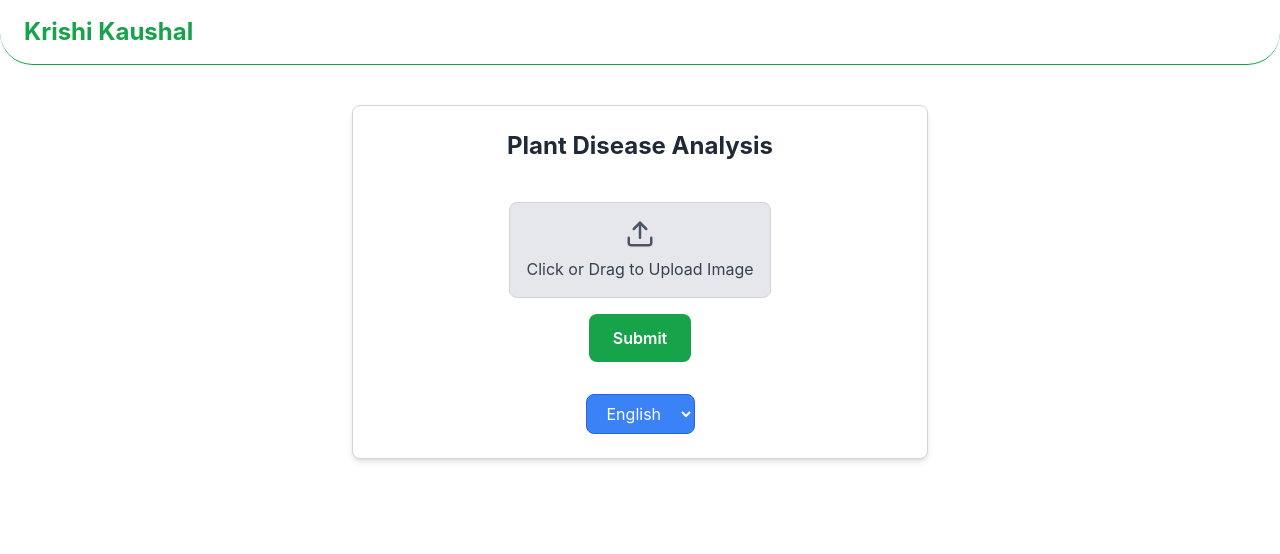
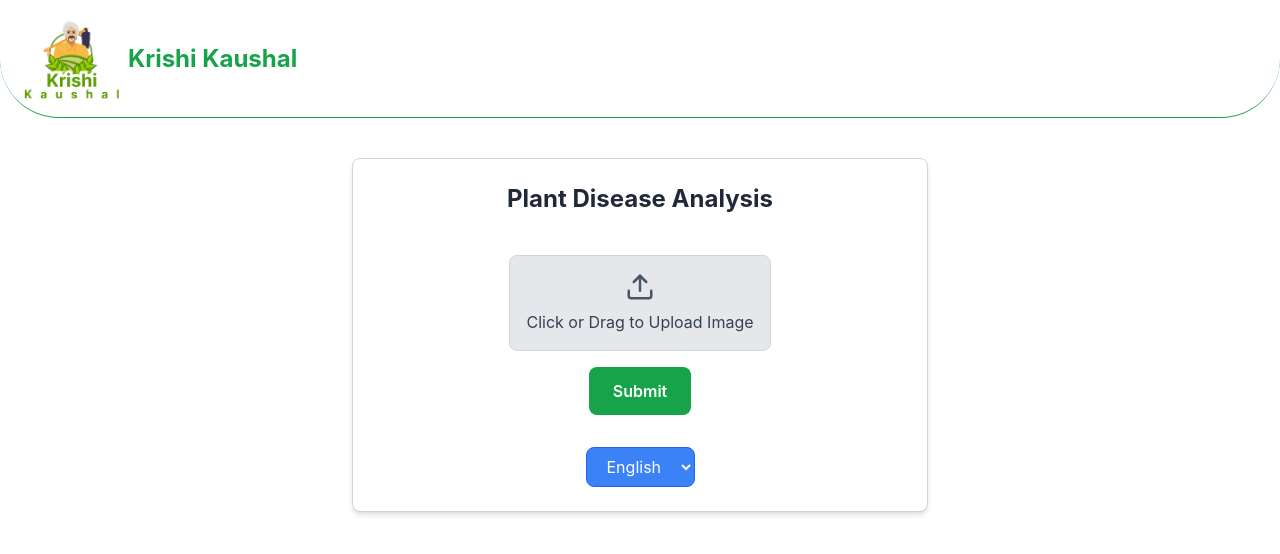
Before and after one commit to BhavyaFattania/krishikaushal, a React (Create React App) app: page / in a window 1280 px wide. Shown: the top 554 px of the page. Built offline with nearby package versions, Linux system fonts and the light colour scheme.

Commit message:
feat: Add logo to Header component

```diff
--- a/src/components/Header.jsx
+++ b/src/components/Header.jsx
@@ -8,6 +8,7 @@ const Header = () => {
     <>
       <header className="bg-background border-b border-green-600 rounded-full px-4 py-4 md:px-6 flex items-center justify-between">
           <div className='flex items-center gap-2 text-green-600'>
+            <img className='w-24' src="/logo.png" alt="" />
             <span className="text-xl sm:text-2xl font-bold">Krishi Kaushal</span>
           </div>
         <div className="flex flex-col sm:flex-row items-center gap-4">
```
